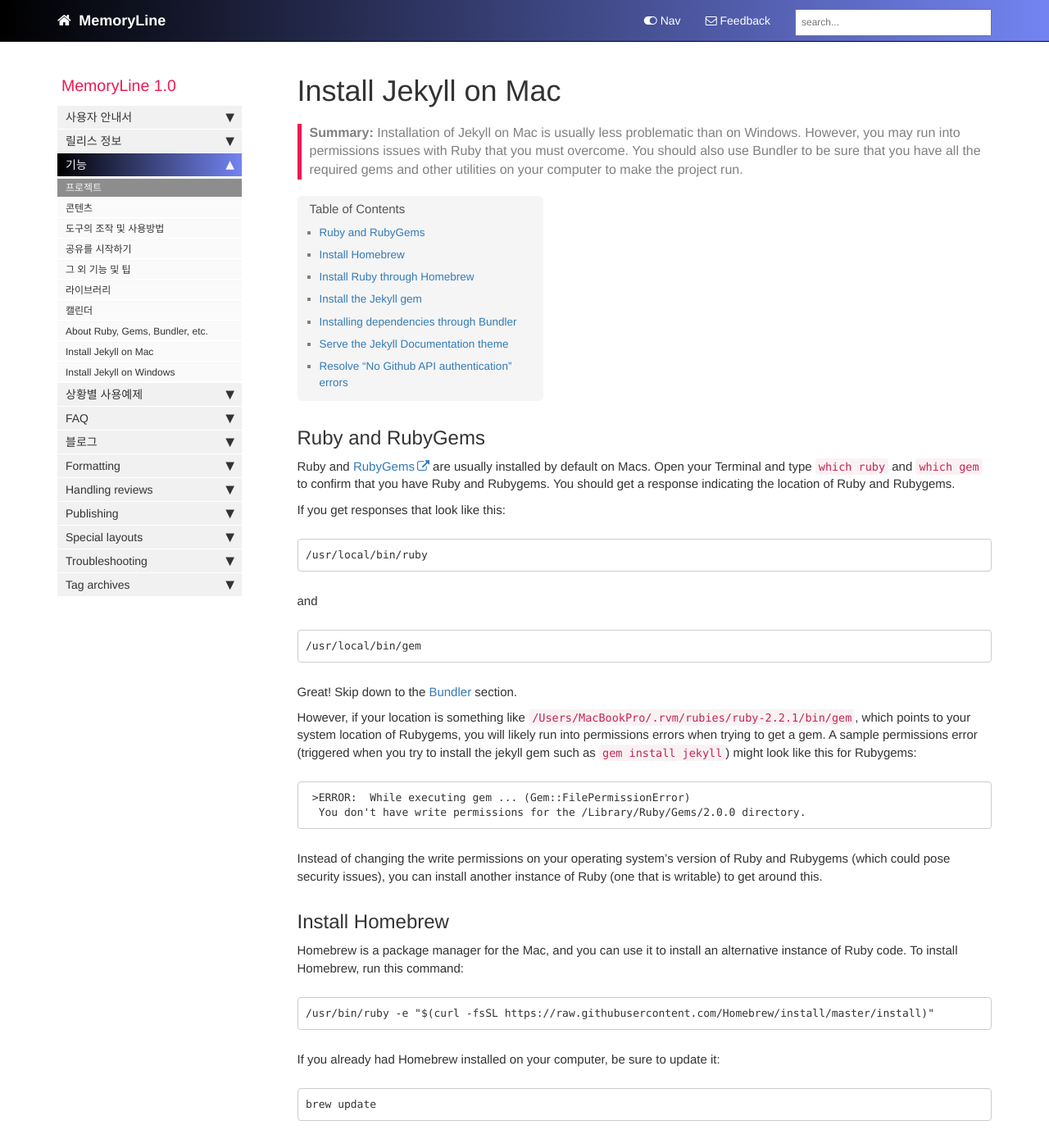
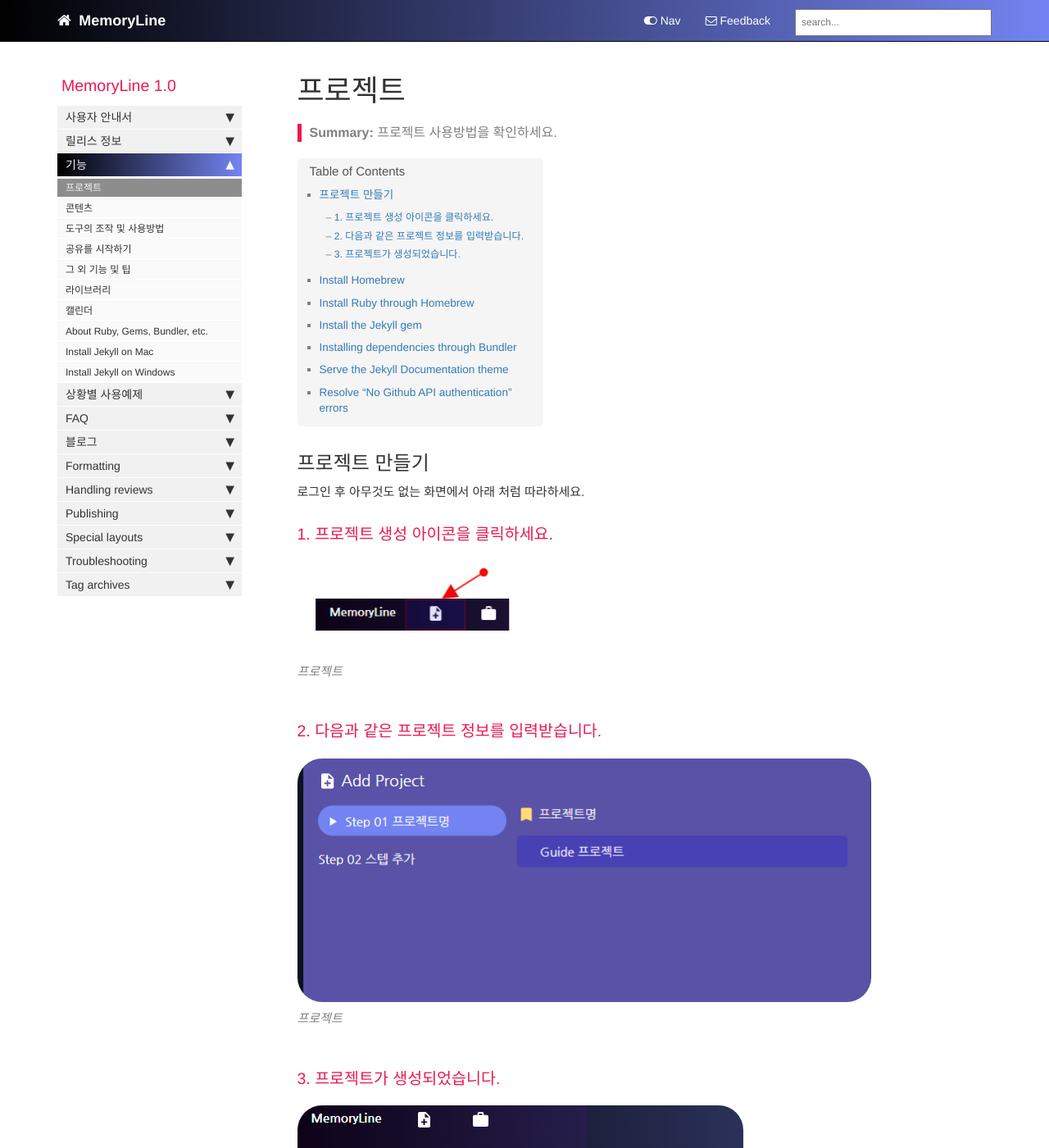
Before and after one commit to memoryLine/memoryLine.github.io, a Jekyll site: the page built from pages/info/info_project.md, in a window 1280 px wide and 1400 px high. Shown: the whole window at 82% size. Built offline with Jekyll 4.4.1, drawn with Linux system fonts in a browser that asks for light colours; comment, search, counter and statistics services are not loaded; some of the changed text lies outside the part shown.

Commit message:
프로젝트 img 테스트

```diff
--- a/pages/info/info_project.md
+++ b/pages/info/info_project.md
@@ -1,16 +1,25 @@
 ---
-title: Install Jekyll on Mac
-tags: [getting_started, troubleshooting]
+title: 프로젝트
+tags: [project]
 keywords:
-summary: "Installation of Jekyll on Mac is usually less problematic than on Windows. However, you may run into permissions issues with Ruby that you must overcome. You should also use Bundler to be sure that you have all the required gems and other utilities on your computer to make the project run. "
+summary: "프로젝트 사용방법을 확인하세요."
 sidebar: mydoc_sidebar
 permalink: info_project.html
-folder: mydoc
+folder: info
 ---
 
-## Ruby and RubyGems
+## 프로젝트 만들기
 
-Ruby and [RubyGems](https://rubygems.org/pages/download) are usually installed by default on Macs. Open your Terminal and type `which ruby` and  `which gem` to confirm that you have Ruby and Rubygems. You should get a response indicating the location of Ruby and Rubygems.
+로그인 후 아무것도 없는 화면에서 아래 처럼 따라하세요.
+
+### 1. 프로젝트 생성 아이콘을 클릭하세요.
+{% include image.html file="guide/project1.png" alt="project" caption="프로젝트" %}
+
+### 2. 다음과 같은 프로젝트 정보를 입력받습니다.
+{% include image.html file="guide/project2.png" alt="project" caption="프로젝트" %}
+
+### 3. 프로젝트가 생성되었습니다.
+{% include image.html file="guide/project3.png" alt="project" caption="프로젝트" %}
 
 If you get responses that look like this:
 
```
Also changed, not shown: images/guide/project1.png (added), images/guide/project2.png (added), images/guide/project3.png (added).
